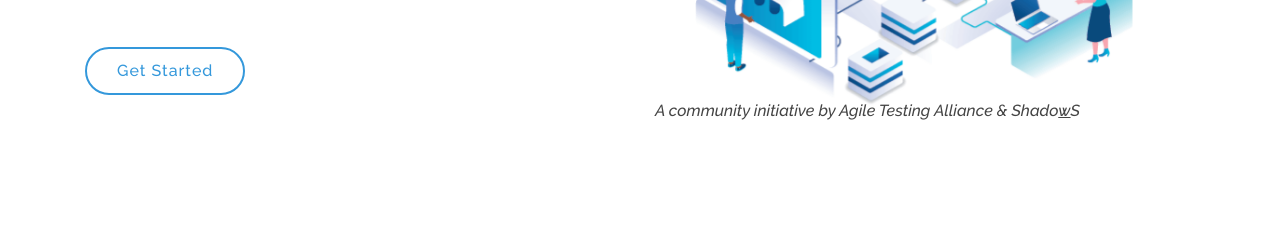
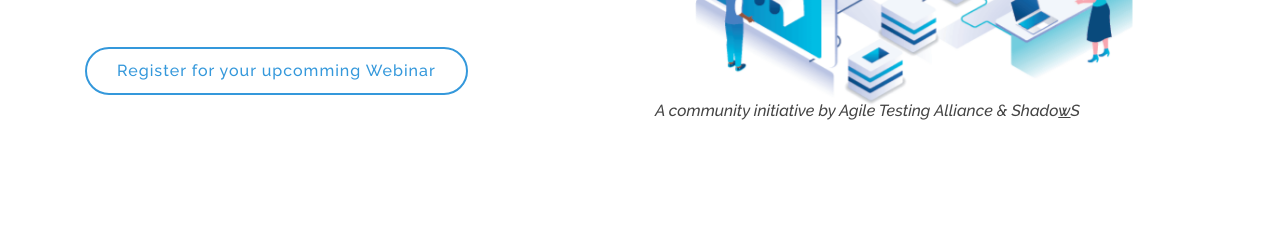
Before and after one commit to forsmileteam/smile, a plain HTML site: page index.html in a window 1280 px wide. Shown: the part 436-668 px from the top of the page. Drawn offline with nearby package versions, Linux system fonts and the light colour scheme.

Commit message:
Update index.html

```diff
--- a/index.html
+++ b/index.html
@@ -114,7 +114,7 @@ window.fbAsyncInit = function() {
 & give them a Smile... </h2>
 
           <div data-aos="fade-up" data-aos-delay="800">
-            <a href="#about" class="btn-get-started scrollto">Get Started</a>
+            <a href="https://forms.gle/hjENaXv4gbZnX1nz8" class="btn-get-started scrollto">Register for your upcomming Webinar</a>
           </div>
         </div>
         <div class="col-lg-6 order-1 order-lg-2 hero-img" data-aos="fade-left" data-aos-delay="200">
```
